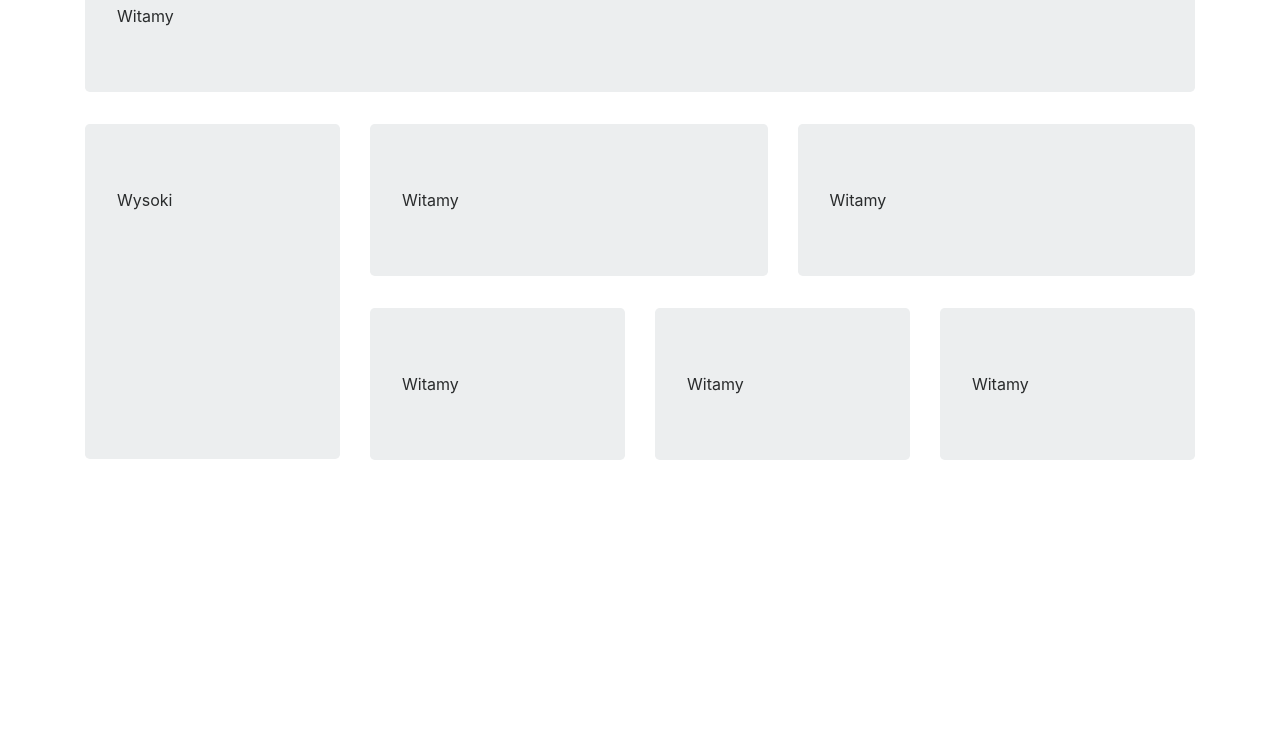
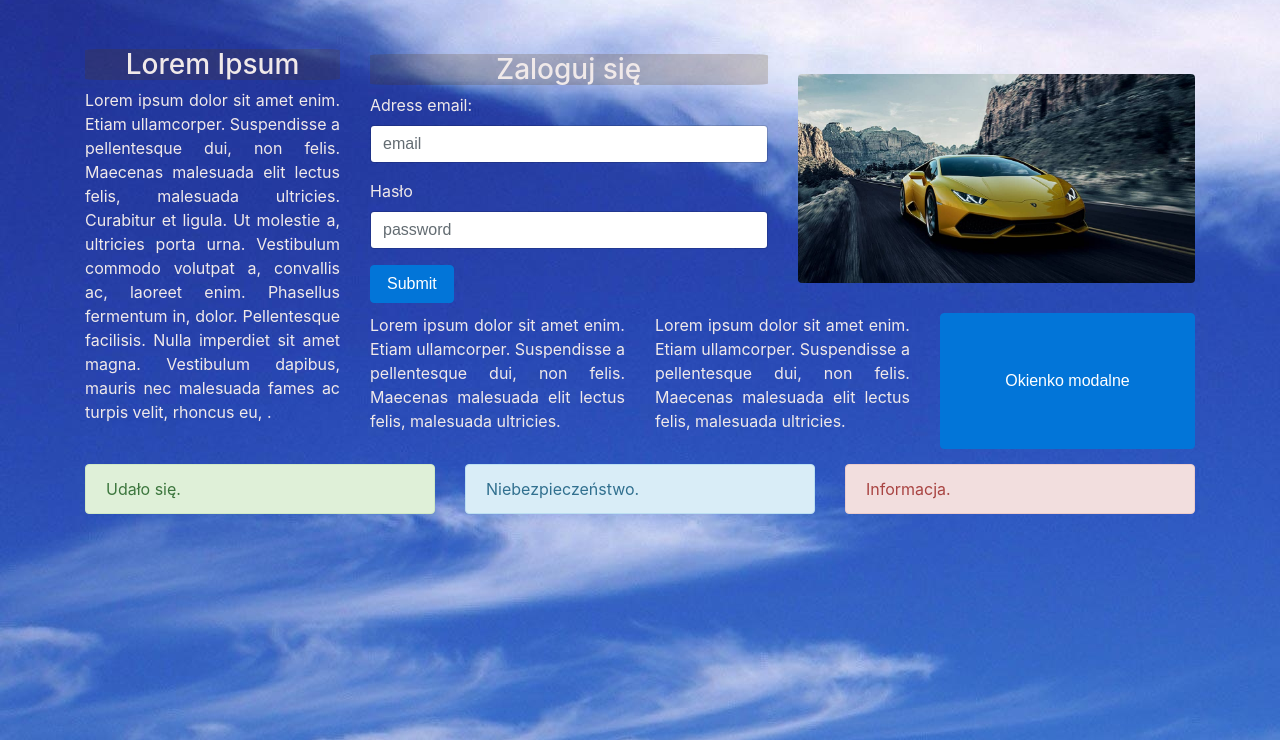
Before and after one commit to CordovaProjectsByS/Bootstrap, a plain HTML site: page index.html in a window 1280 px wide. Shown: the part 60-800 px from the top of the page. Drawn offline with nearby package versions, Linux system fonts and the light colour scheme.

Commit message:
Final version

```diff
--- a/index.html
+++ b/index.html
@@ -13,28 +13,111 @@
   <body>
     <div class="container">
         <div class="row">
-            <div class="col-lg-12">
-                <div class="jumbotron">Witamy</div>
+            <div class="col-12">
+                <nav class="navbar navbar-expand-lg navbar-dark bg-dark">
+                    <a class="navbar-brand" href="#">Bootstrap</a>
+                    <button class="navbar-toggler" type="button" data-toggle="collapse" data-target="#navbarSupportedContent" aria-controls="navbarSupportedContent" aria-expanded="false" aria-label="Toggle navigation">
+                      <span class="navbar-toggler-icon"></span>
+                    </button>
+                    <div class="collapse navbar-collapse" id="navbarSupportedContent">
+                      <ul class="navbar-nav mr-auto">
+                        <li class="nav-item active">
+                          <a class="nav-link" href="#">Główna</a>
+                        </li>
+                        <li class="nav-item">
+                          <a class="nav-link" href="#">MOPS</a>
+                        </li>
+                        <li class="nav-item dropdown">
+                          <a class="nav-link dropdown-toggle" href="#" id="navbarDropdown" role="button" data-toggle="dropdown" aria-haspopup="true" aria-expanded="false">
+                            Szkoła
+                          </a>
+                          <div class="dropdown-menu" aria-labelledby="navbarDropdown">
+                            <a class="dropdown-item" href="#">Przedmioty</a>
+                            <a class="dropdown-item" href="#">Uczniowie</a>
+                            <div class="dropdown-divider"></div>
+                            <a class="dropdown-item" href="#">Nauczyciele</a>
+                          </div>
+                        </li>
+                        <li class="nav-item">
+                          <a class="nav-link disabled" href="#">Gmina</a>
+                        </li>
+                      </ul>
+                      <form class="form-inline my-2 my-lg-0">
+                        <input class="form-control mr-sm-2" type="search" placeholder="Wyszukiwarka" aria-label="Search">
+                        <button class="btn btn-outline-success my-2 my-sm-0" type="submit">Szukaj</button>
+                      </form>
+                    </div>
+                  </nav>
             </div>
         </div>
-        <div class="row equal">
-            <div class="col-lg-3">
-                <div class="jumbotron height90">Wysoki</div>
+        <div class="row">
+            <div class="col-12 col-md-3">
+                <h3 class="text-center">Lorem Ipsum</h3>
+                <div class="d-flex justify-content-center align-items-center">
+                    <p class="text-justify">Lorem ipsum dolor sit amet enim. Etiam ullamcorper. Suspendisse a pellentesque dui, non felis. Maecenas malesuada elit lectus felis, malesuada ultricies. Curabitur et ligula. Ut molestie a, ultricies porta urna. Vestibulum commodo volutpat a, convallis ac, laoreet enim. Phasellus fermentum in, dolor. Pellentesque facilisis. Nulla imperdiet sit amet magna. Vestibulum dapibus, mauris nec malesuada fames ac turpis velit, rhoncus eu, .</p>
+                </div>
             </div>
-            <div class="col-lg-9">
+            <div class="col-12 col-md-9">
                 <div class="row">
-                    <div class="col-lg-6 col-md-9">
-                        <div class="jumbotron">Witamy</div>
+                    <div class="col-12 col-lg-6">
+                        <h3 class="text-center">Zaloguj się</h3>
+                        <form>
+                            <div class="form-group">
+                                <label form="input-email">Adress email: </label>
+                                <input type="email" class="form-control" id="input-email" placeholder="email"/>
+                            </div>
+                            <div class="form-group">
+                                <label form="password-input">Hasło</label>
+                                <input type="password" class="form-control" id="form-group" placeholder="password"/>
+                            </div>
+                            <button type="submit" class="btn btn-primary">Submit</button>
+                        </form>
                     </div>
-                    <div class="col-lg-6 cols-md-3">
-                        <div class="jumbotron">Witamy</div>
+                    <div class="col-12 col-lg-6">
+                        <div class="d-flex h-100">
+                                <img src="img/lambo.jpg" class="rounded img-fluid align-self-center" alt="coś poszło nie tak"/>
+                        </div>
+
                     </div>
                 </div>
                 <div class="row">
-                    <div class="col-lg-4"><div class="jumbotron">Witamy</div></div>
-                    <div class="col-lg-4"><div class="jumbotron">Witamy</div></div>
-                    <div class="col-lg-4"><div class="jumbotron">Witamy</div></div>
+                    <div class="col-12 col-lg-4">
+                        <p class="text-justify">Lorem ipsum dolor sit amet enim. Etiam ullamcorper. Suspendisse a pellentesque dui, non felis. Maecenas malesuada elit lectus felis, malesuada ultricies.</p>
+                    </div>
+                    <div class="col-12 col-lg-4">
+                        <p class="text-justify">Lorem ipsum dolor sit amet enim. Etiam ullamcorper. Suspendisse a pellentesque dui, non felis. Maecenas malesuada elit lectus felis, malesuada ultricies.</p>
+                    </div>
+                    <div class="col-12 col-lg-4 d-flex">
+                        <button type="button" class="btn btn-primary h-100 w-100" data-toggle="modal" data-target="#my-modal">Okienko modalne</button>
+                        <div id="my-modal" class="modal fade" role="dialog">
+                            <div class="modal-dialog">
+                                <div class="modal-content">
+                                    <div class="modal-header">
+                                        <h4>Modal Header</h4>
+                                    </div>
+                                    <div class="modal-body">
+                                        <p>Some text</p>
+                                    </div>
+                                    <div class="modal-footer">
+                                        <button type="button" class="btn btn-default" data-dismiss="modal">Close</button>
+                                    </div>
+                                </div>
+                            </div>
+                        </div>
+                    </div>
                 </div>
+            </div>
+        </div>
+        <div class="clearfix"></div>
+        <div class="row">
+            <div class="col-12 col-md-4">
+                <div class="alert alert-success">Udało się.</div>
+            </div>
+            <div class="col-12 col-md-4">
+                <div class="alert alert-info">Niebezpieczeństwo.</div>
+            </div>
+            <div class="col-12 col-md-4">
+                <div class="alert alert-danger">Informacja.</div>
             </div>
         </div>
     </div>
--- a/style.css
+++ b/style.css
@@ -1,3 +1,17 @@
-.height90 {
-    height: 91%;
+[class*="col-"] {
+    margin-top: 5px;
+    margin-bottom: 5px;
 }
+
+body {
+    background-image: url("img/niebo.jpeg");
+}
+
+p, label, h3 {
+    color: #F0E9E9;
+}
+
+h3 {
+    background-color: rgba(85, 51, 0, 0.2);
+    border-radius: 5%;
+}
```
Also changed, not shown: img/chf.jpg (deleted), img/czk.jpg (deleted), img/euro.jpg (deleted), img/gbp.png (deleted), img/lambo.jpg (added), img/niebo.jpeg (added), img/niebo.jpg (added), img/nok.jpg (deleted), img/php.jpg (deleted), img/pln.jpg (deleted), img/rub.jpg (deleted), img/uah.jpg (deleted), img/usd.jpg (deleted).
